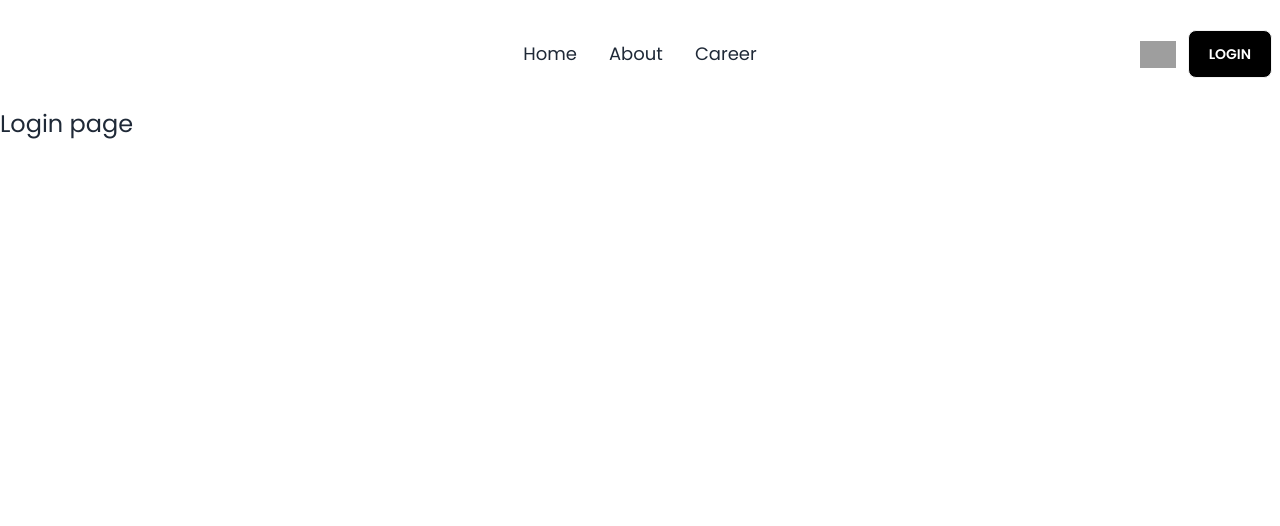
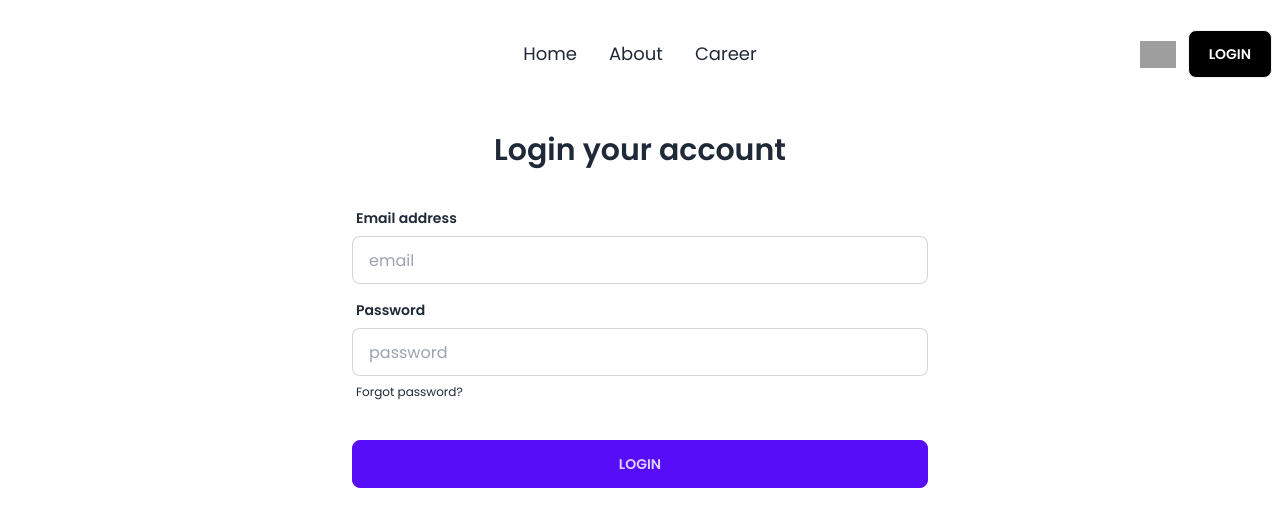
Before and after one commit to sharifulislamshihan/dragon-news-using-react, a React (Vite) app: page /login in a window 1280 px wide. Shown: the top 526 px of the page. Built offline with nearby package versions, Linux system fonts and the light colour scheme; grey boxes are pictures that could not be loaded.

Commit message:
login form added

```diff
--- a/src/pages/Login/Login.jsx
+++ b/src/pages/Login/Login.jsx
@@ -3,10 +3,32 @@
 const Login = () => {
     return (
         <div>
-            <div className="my-4">
+            <div className="my-4 mb-10">
                 <Navbar></Navbar>
             </div>
-            <h2 className="text-2xl">Login page</h2>
+            <h2 className="text-3xl font-semibold text-center">Login your account</h2>
+            <div>
+                <form className="card-body md:w-3/4 lg:w-1/2 mx-auto">
+                    <div className="form-control">
+                        <label className="label">
+                            <span className="label-text font-semibold ">Email address</span>
+                        </label>
+                        <input type="email" name="email" placeholder="email" className="input input-bordered" required />
+                    </div>
+                    <div className="form-control">
+                        <label className="label">
+                            <span className="label-text font-semibold">Password</span>
+                        </label>
+                        <input type="password" name="password" placeholder="password" className="input input-bordered" required />
+                        <label className="label">
+                            <a href="#" className="label-text-alt link link-hover">Forgot password?</a>
+                        </label>
+                    </div>
+                    <div className="form-control mt-6">
+                        <button className="btn btn-primary w-full">Login</button>
+                    </div>
+                </form>
+            </div>
         </div>
     );
 };
```
